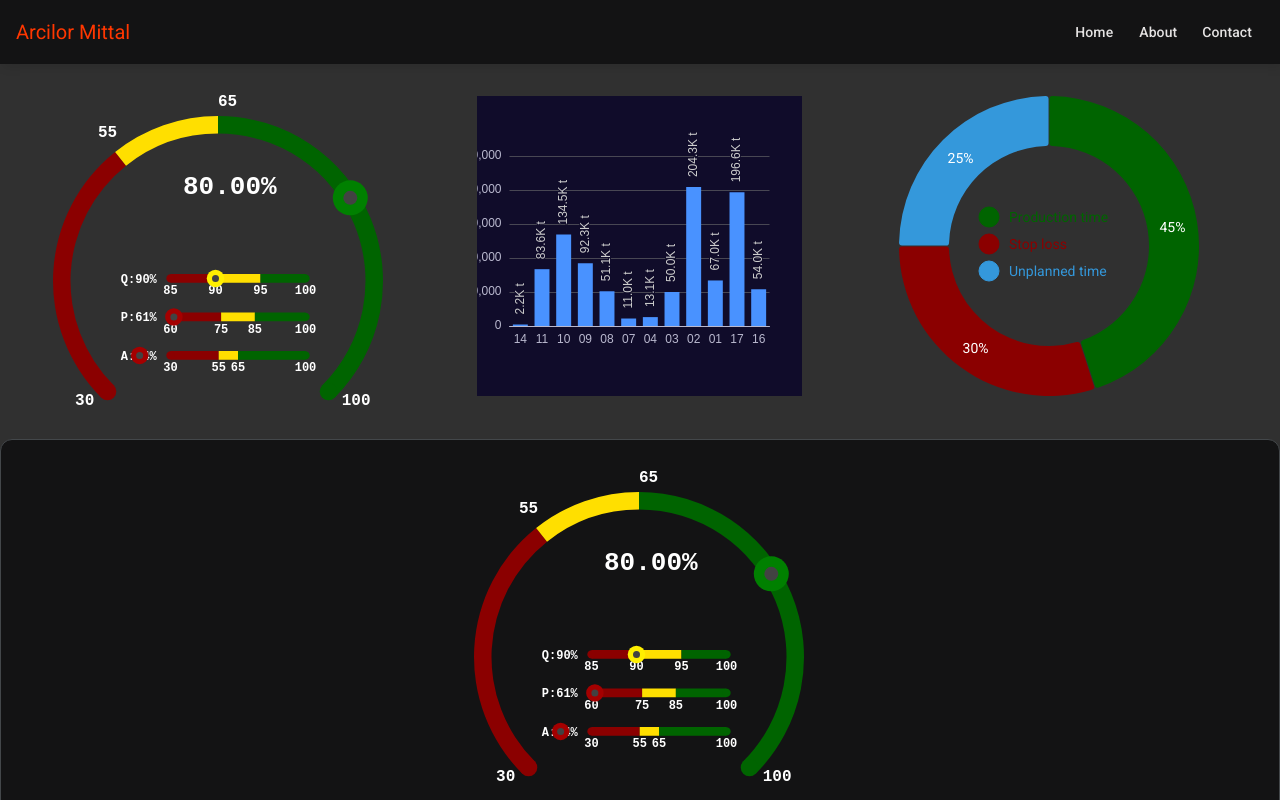
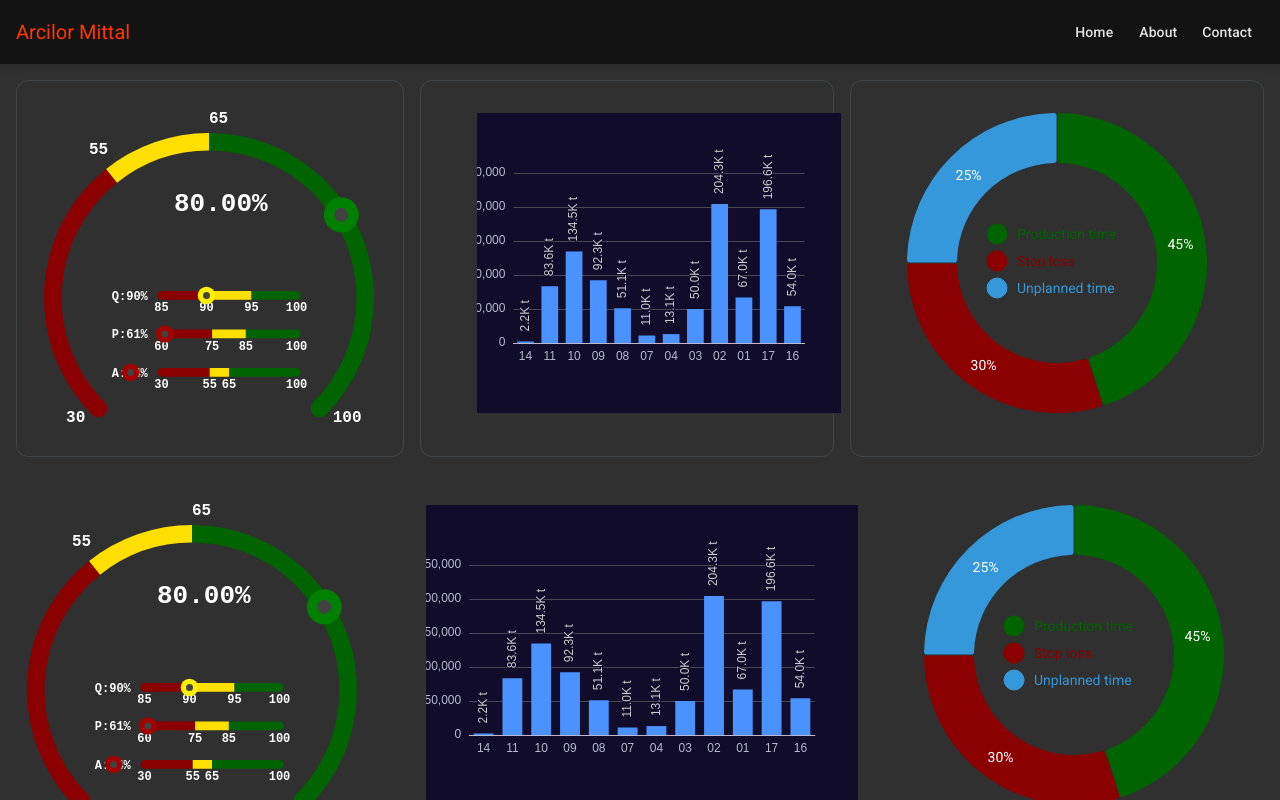
Before and after one commit to cepragamihail/kyosai-dahsboard, an Angular app: page / in a window 1280 px wide. Shown: the top 800 px of the page. Built offline with nearby package versions, Linux system fonts and the light colour scheme; no server answers.

Commit message:
experience example

```diff
--- a/src/app/dashboard/dashboard.css
+++ b/src/app/dashboard/dashboard.css
@@ -8,11 +8,18 @@
 :host {
   display: flex;
   flex-direction: column;
+  justify-content: center;
+  align-items: stretch;
 }
 
 .factory-report-container {
-    display: grid;
-    gap: 16px;
-    padding: 16px;
-    grid-template-columns: repeat(auto-fit, minmax(350px, 1fr));
+  display: grid;
+  gap: 16px;
+  padding: 16px;
+  /* grid-template-columns: repeat(auto-fit, minmax(350px, 1fr)); */
+  grid-template-columns: minmax(350px, auto) minmax(350px, 1fr) minmax(350px, auto);
 }
+
+mat-card {
+  background-color: var(--mat-sys-background);
+}
--- a/src/app/dashboard/dashboard.html
+++ b/src/app/dashboard/dashboard.html
@@ -1,15 +1,8 @@
+@if (factoryReports$ | async; as factoryReport) {
   <div class="factory-report-container">
-  <app-gauge-chart [data]="oee"></app-gauge-chart>
-  <app-bar-chart [data]="production"></app-bar-chart>
-  <app-donut-chart [data]="plannedTime"></app-donut-chart>
-
-</div>
-
-@if (factoryReports$ | async; as factoryReport) {
   <mat-card appearance="outlined">
     <mat-card-content>
       <app-gauge-chart [data]="factoryReport.oee"></app-gauge-chart>
-<!--      <p>{{factoryReport | json}}</p>-->
     </mat-card-content>
   </mat-card>
 
@@ -23,21 +16,32 @@
       <app-donut-chart [data]="factoryReport.plannedTime"></app-donut-chart>
     </mat-card-content>
   </mat-card>
-<!--  app-donut-chart-->
+</div>
 }
-
+<div class="factory-report-container">
   <mat-card appearance="outlined">
       <mat-card-content>
         <app-gauge-chart [data]="oee"></app-gauge-chart>
       </mat-card-content>
     </mat-card>
-
     <mat-card appearance="outlined">
       <mat-card-content>
         <app-bar-chart [data]="production"></app-bar-chart>
       </mat-card-content>
       </mat-card>
+      <mat-card appearance="outlined">
+        <mat-card-content>
+          <app-donut-chart [data]="plannedTime"></app-donut-chart>
+        </mat-card-content>
+        </mat-card>
+</div>
 
+<div class="factory-report-container">
+  <app-gauge-chart [data]="oee"></app-gauge-chart>
+  <app-bar-chart [data]="production"></app-bar-chart>
+  <app-donut-chart [data]="plannedTime"></app-donut-chart>
+
+</div>
   <mat-card appearance="outlined">
     <mat-card-header>
       <mat-card-title>Poodle</mat-card-title>
```
Also changed, not shown: src/app/dashboard/dashboard.ts (+3 -10 lines). Lines whose indentation alone changed are shown as unchanged.
